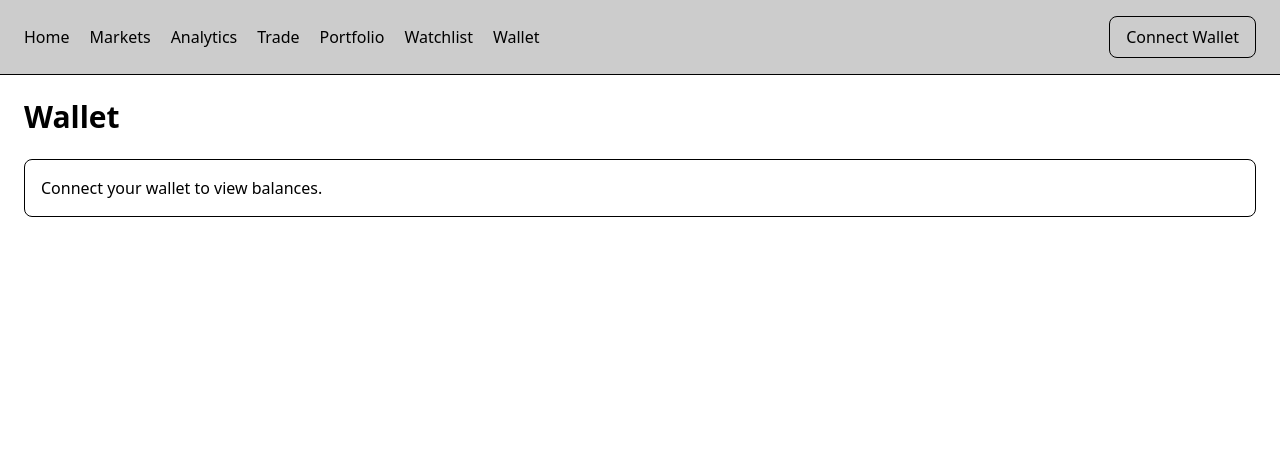
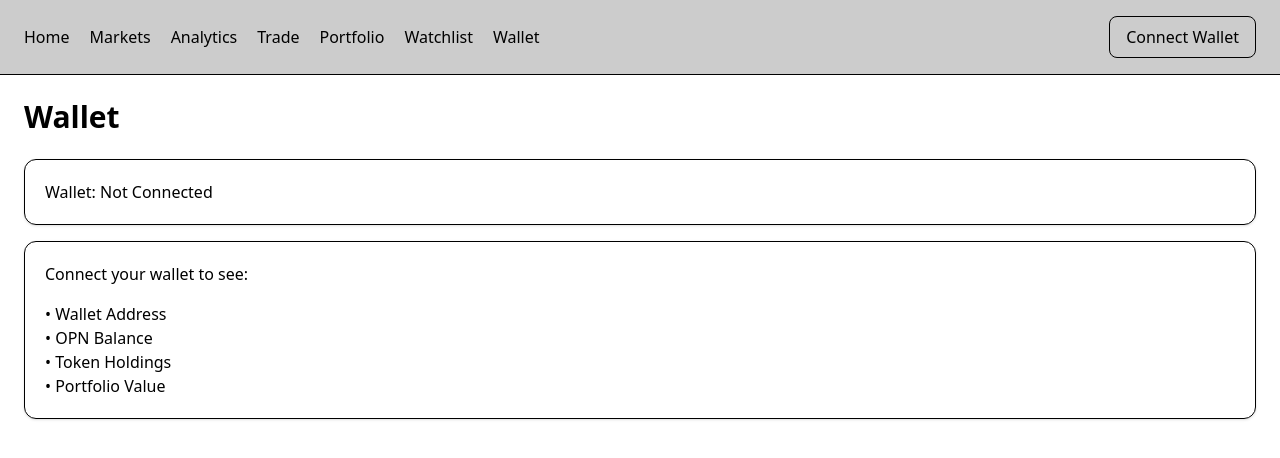
Before and after one commit to Aboosuraj/iopn-dex, a Next.js app in the folder iopn-dex/: page /wallet in a window 1280 px wide. Shown: the top 458 px of the page. Built offline with nearby package versions, Linux system fonts and the light colour scheme; what wagmi would draw is missing.

Commit message:
IOPn Dex MVP complete

```diff
--- a/iopn-dex/app/wallet/page.tsx
+++ b/iopn-dex/app/wallet/page.tsx
@@ -1,3 +1,5 @@
+import WalletStatus from "@/components/WalletStatus";
+
 export default function WalletPage() {
   return (
       <div className="p-6">
@@ -5,8 +7,16 @@ export default function WalletPage() {
                     Wallet
                           </h1>
 
-                                      <div className="border rounded-lg p-4">
-                                              Connect your wallet to view balances.
+                                <WalletStatus />
+
+                                      <div className="mt-4 border rounded-xl p-5 shadow-sm">
+                                              Connect your wallet to see:
+                                                      <ul className="mt-4">
+                                                                <li>• Wallet Address</li>
+                                                                          <li>• OPN Balance</li>
+                                                                                    <li>• Token Holdings</li>
+                                                                                              <li>• Portfolio Value</li>
+                                                                                                      </ul>
                                                                                                             </div>
                                                                                                                 </div>
                                                                                                                   );
--- a/iopn-dex/components/Hero.tsx
+++ b/iopn-dex/components/Hero.tsx
@@ -6,9 +6,10 @@ export default function Hero() {
                                 </h1>
 
                                       <p className="mt-6 text-xl">
-                                              Analytics, Portfolio Tracking and
-                                                      Decentralized Trading on IOPn Chain.
-                                                            </p>
+                                        Decentralized Trading on IOPn Chain ,
+                                          Track markets, monitor portfolios, and analyze
+                                            tokens across the IOPn ecosystem.
+                                            </p>
 
                                                                   <div className="mt-8 flex gap-4">
                                                                           <a
--- /dev/null
+++ b/iopn-dex/components/WalletStatus.tsx
@@ -0,0 +1,9 @@
+"use client";
+
+export default function WalletStatus() {
+  return (
+      <div className="border rounded-xl p-5 shadow-sm">
+            Wallet: Not Connected
+                </div>
+                  );
+                  }
--- /dev/null
+++ b/iopn-dex/lib/chains.ts
@@ -0,0 +1,16 @@
+export const iopnChain = {
+      id: 9845,
+        name: "IOPn",
+          network: "iopn",
+            nativeCurrency: {
+                name: "OPN",
+                    symbol: "OPN",
+                        decimals: 18,
+                          },
+                            rpcUrls: {
+                                default: {
+                                      http: ["https://rpc.iopn.tech"],
+                                          },
+                                            },
+                                            };
+}
```
Lines whose indentation alone changed are shown as unchanged.
